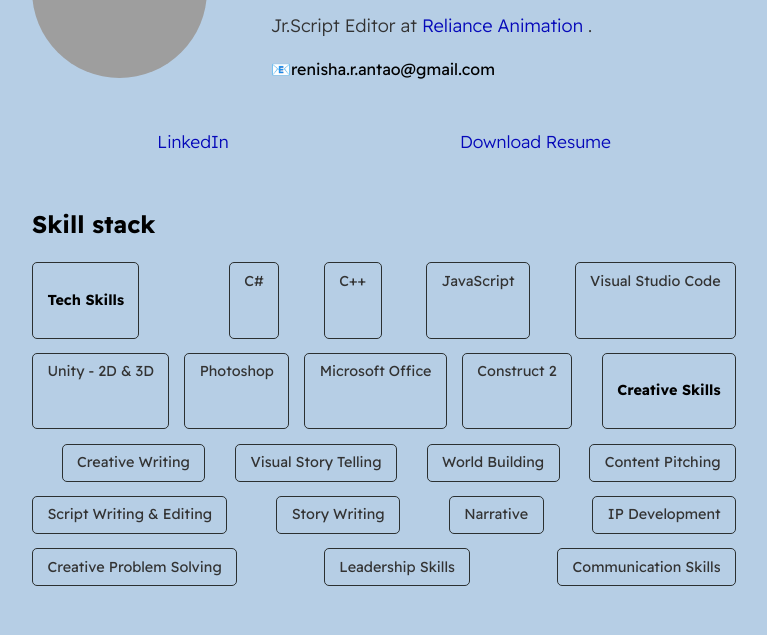
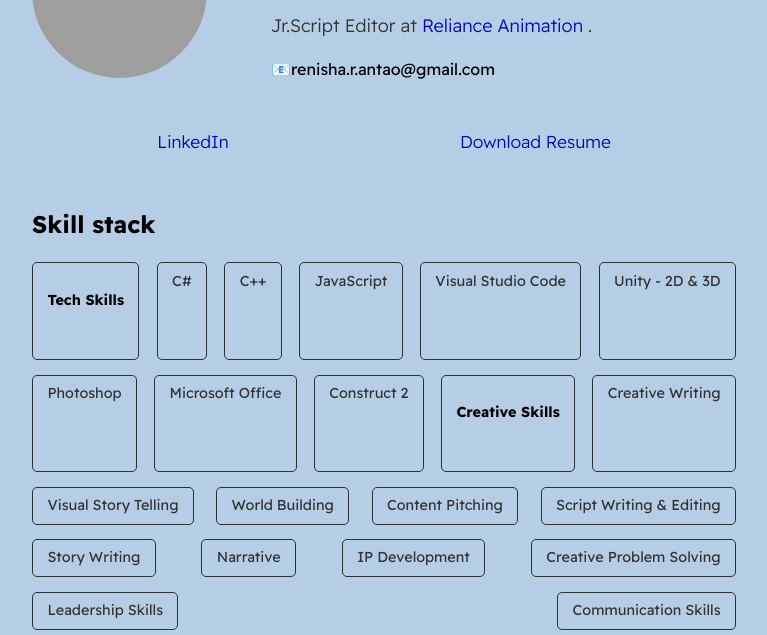
Before and after one commit to Ren-An09/Resume, a plain HTML site: page index.html in a window 1280 px wide. Shown: the part 140-775 px from the top of the page, without its empty margins (256-1023 px from the left). Drawn offline with Linux system fonts and the light colour scheme; grey boxes are pictures that could not be loaded.

Commit message:
Update index.html

```diff
--- a/index.html
+++ b/index.html
@@ -30,8 +30,8 @@
         <section class="section--page">
             <h2>Skill stack</h2>
             <div id="wrapper--skillstack__items">
-                <div class="card--skillstack"><span><h4><h4>Tech Skills</h4></span></div>
-                <br>
+                <div class="card--skillstack"><span><h4><h4>Tech Skills</h4></span><br></div>
+
                 <div class="card--skillstack"><span>C#</span></div>
                 <div class="card--skillstack"><span>C++</span></div>
                 <div class="card--skillstack"><span>JavaScript</span></div>
@@ -39,10 +39,10 @@
                 <div class="card--skillstack"><span>Unity - 2D & 3D</span></div>
                 <div class="card--skillstack"><span>Photoshop</span></div>
                 <div class="card--skillstack"><span>Microsoft Office</span></div>
-                <div class="card--skillstack"><span>Construct 2</span></div>
-                <br>
-                <div class="card--skillstack"><span><h4><h4>Creative Skills</h4></span></div>
-                <br>
+                <div class="card--skillstack"><span>Construct 2</span><br></div>
+
+                <div class="card--skillstack"><span><h4><h4>Creative Skills</h4></span><br></div>
+
                 <div class="card--skillstack"><span>Creative Writing</span></div>
                 <div class="card--skillstack"><span>Visual Story Telling</span></div>
                 <div class="card--skillstack"><span>World Building</span></div>
```
